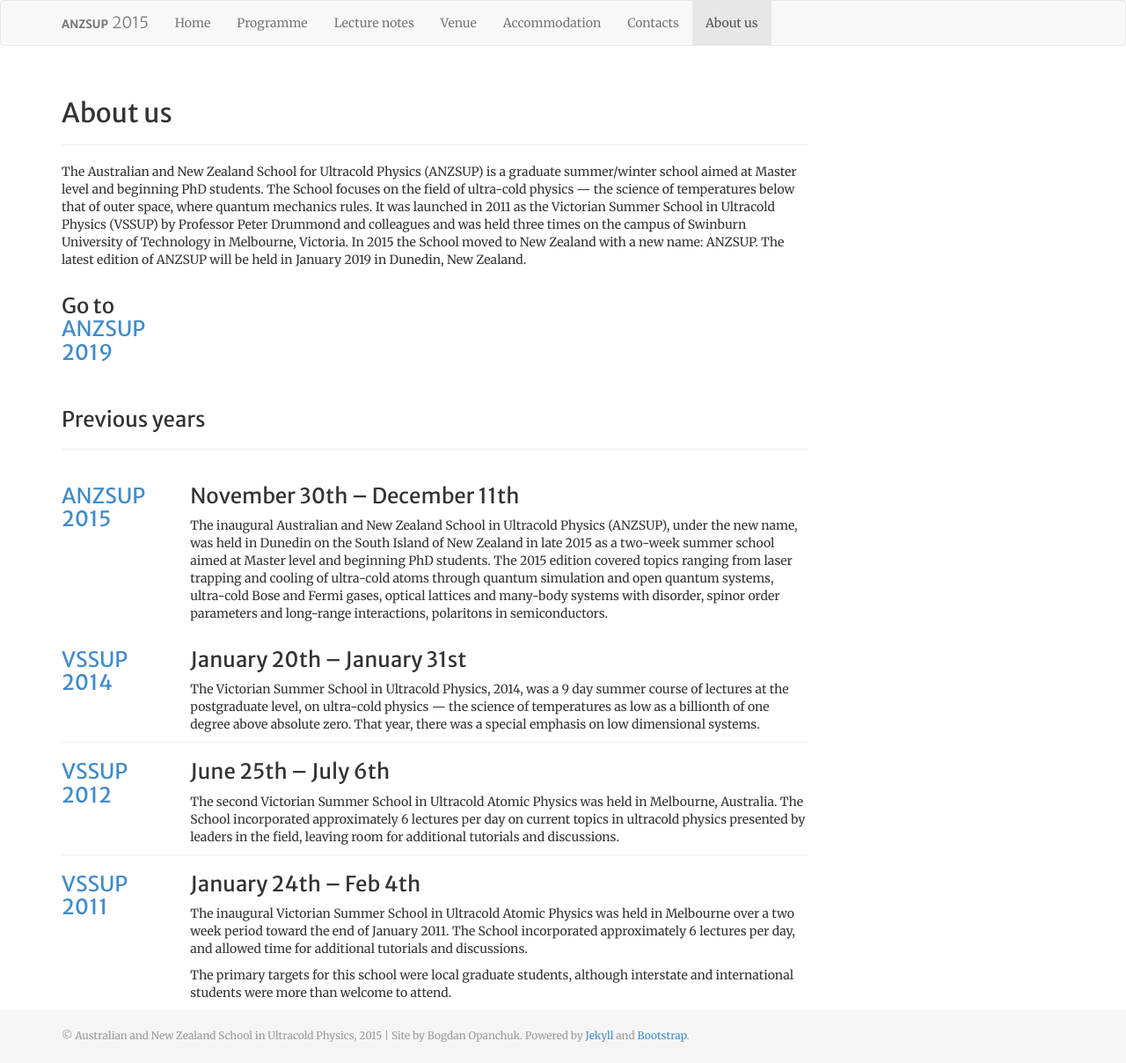
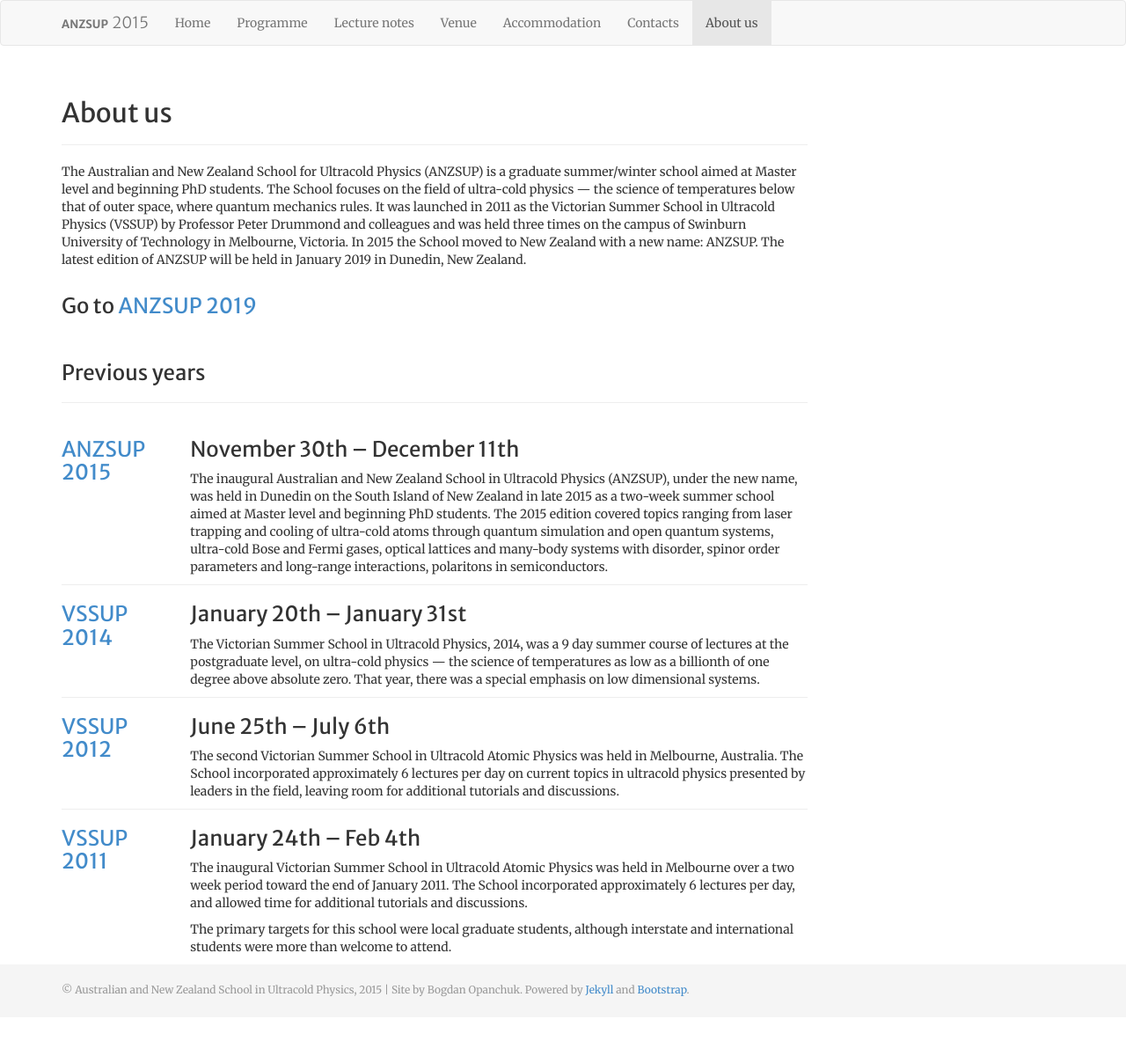
Before and after one commit to anzsup/2015, a Jekyll site: the page built from about_us.html, in a window 1280 px wide. Shown: the whole page at 88% size. Built offline with Jekyll 4.4.1, drawn with Linux system fonts in a browser that asks for light colours; after the commit the page ends 1156 px from its top, so only the background shows below that.

Commit message:
fixing 2

```diff
--- a/about_us.html
+++ b/about_us.html
@@ -15,7 +15,7 @@ group_position: 7
 <p>The Australian and New Zealand School for Ultracold Physics (ANZSUP) is a graduate summer/winter school aimed at Master level and beginning PhD students. The School focuses on the field of ultra-cold physics &mdash; the science of temperatures below that of outer space, where quantum mechanics rules. It was launched in 2011 as the Victorian Summer School in Ultracold Physics (VSSUP) by Professor Peter Drummond and colleagues and was held three times on the campus of Swinburn University of Technology in Melbourne, Victoria. In 2015 the School moved to New Zealand with a new name: ANZSUP. The latest edition of ANZSUP will be held in January 2019 in Dunedin, New Zealand.</p>
 
 <div class="row">
-    <div class="col-md-2">
+    <div class="col-md-12">
         <h3>Go to  <a href="https://www.otago.ac.nz/dodd-walls/events/anzsup/index.html">
         ANZSUP 2019
         </a></h3>
@@ -33,7 +33,7 @@ group_position: 7
 <div class="row">
 
     <div class="col-md-2">
-        <a href="2015">
+        <a href="index.html">
         <h3>ANZSUP 2015</h3>
         </a>
     </div>
@@ -47,6 +47,13 @@ group_position: 7
     </div>
 
 </div>
+
+<div class="row">
+<div class="col-md-12">
+<div class="bottom-separator"></div>
+</div>
+</div>
+
 
 <div class="row">
 
```
